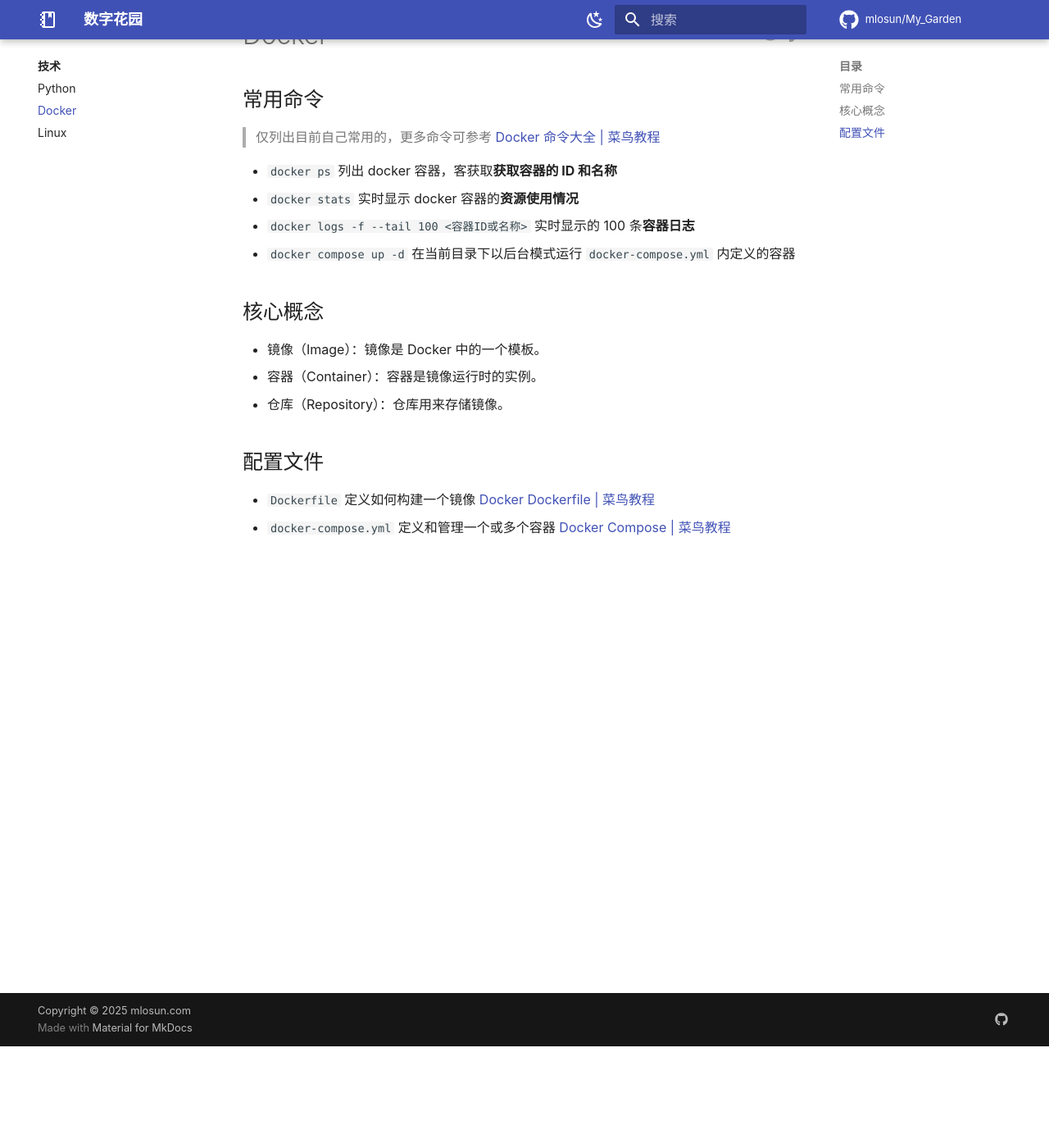
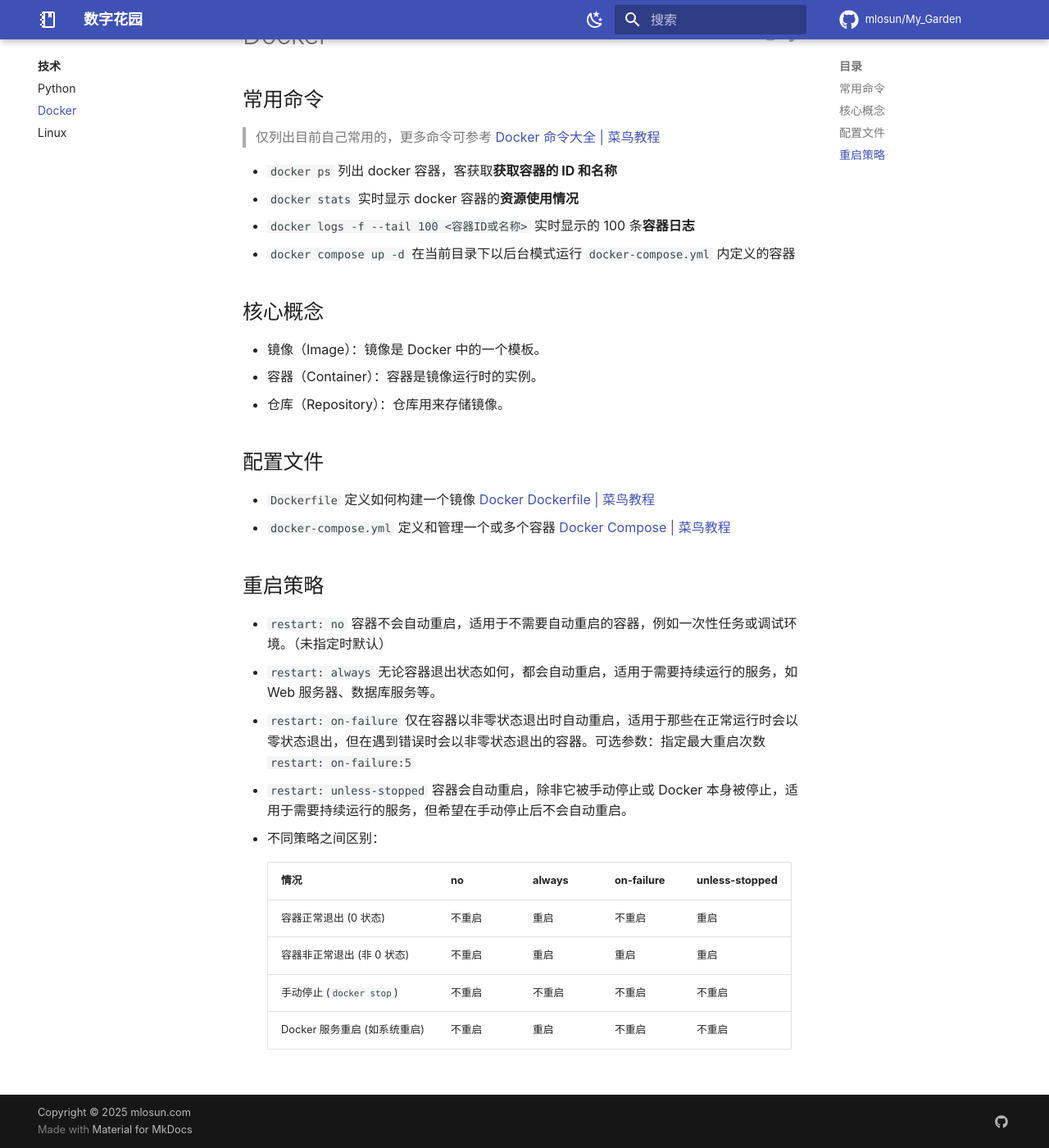
Before and after one commit to mlosun/My_Garden, an MkDocs documentation site: the page built from docs/tech/Docker.md, in a window 1280 px wide and 1400 px high, scrolled down 124 px. Shown: the whole window at 82% size. Built offline with MkDocs 1.6.1 and Material for MkDocs 9.7.7, drawn with Linux system fonts in a browser that asks for light colours; comment, search, counter and statistics services are not loaded.

Commit message:
PUSH NOTE : Docker.md

```diff
--- a/docs/tech/Docker.md
+++ b/docs/tech/Docker.md
@@ -24,3 +24,18 @@
 
 - `Dockerfile` 定义如何构建一个镜像 [Docker Dockerfile \| 菜鸟教程](https://www.runoob.com/docker/docker-dockerfile.html)
 - `docker-compose.yml` 定义和管理一个或多个容器 [Docker Compose \| 菜鸟教程](https://www.runoob.com/docker/docker-compose.html)
+
+## 重启策略
+
+- `restart: no` 容器不会自动重启，适用于不需要自动重启的容器，例如一次性任务或调试环境。（未指定时默认）
+- `restart: always` 无论容器退出状态如何，都会自动重启，适用于需要持续运行的服务，如 Web 服务器、数据库服务等。
+- `restart: on-failure` 仅在容器以非零状态退出时自动重启，适用于那些在正常运行时会以零状态退出，但在遇到错误时会以非零状态退出的容器。可选参数：指定最大重启次数 `restart: on-failure:5`
+- `restart: unless-stopped` 容器会自动重启，除非它被手动停止或 Docker 本身被停止，适用于需要持续运行的服务，但希望在手动停止后不会自动重启。
+- 不同策略之间区别：
+
+	| 情况                   | no  | always | on-failure | unless-stopped |
+	| -------------------- | --- | ------ | ---------- | -------------- |
+	| 容器正常退出 (0 状态)        | 不重启 | 重启     | 不重启        | 重启             |
+	| 容器非正常退出 (非 0 状态)     | 不重启 | 重启     | 重启         | 重启             |
+	| 手动停止 (`docker stop`) | 不重启 | 不重启    | 不重启        | 不重启            |
+	| Docker 服务重启 (如系统重启)  | 不重启 | 重启     | 不重启        | 不重启            |
```
Also changed, not shown: other parts of docs/tech/Docker.md (+1 -1 lines).
